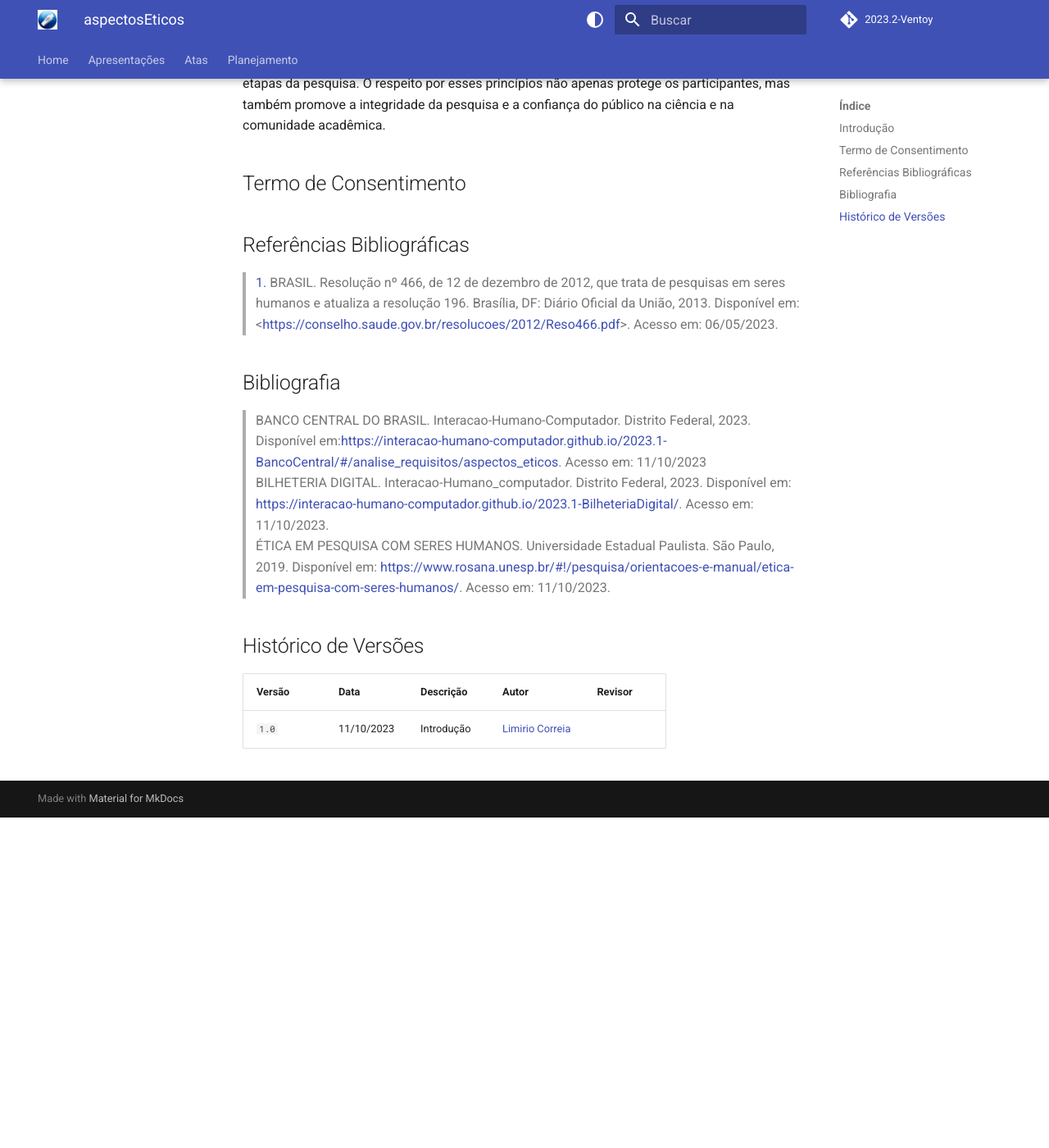
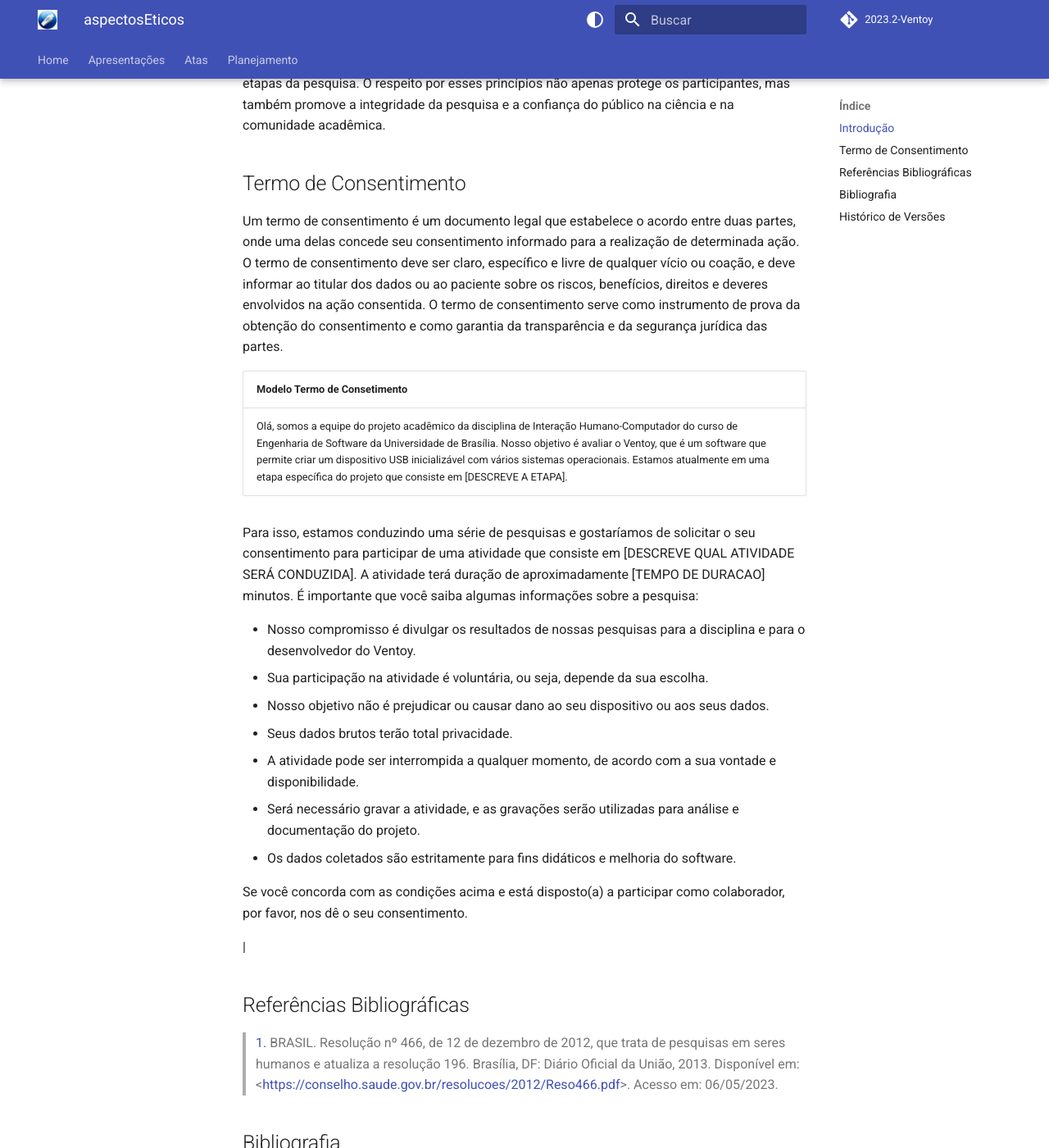
Before and after one commit to Interacao-Humano-Computador/2023.2-Ventoy, an MkDocs documentation site: the page built from docs/AnaliseDeRequisitos/aspectosEticos.md, in a window 1280 px wide and 1400 px high, scrolled down 1167 px. Shown: the whole window at 82% size. Built offline with MkDocs 1.6.1 and Material for MkDocs 9.7.7, drawn with Linux system fonts in a browser that asks for light colours; comment, search, counter and statistics services are not loaded; before the commit the page ends 2164 px from its top, so only the background shows below that; some of the changed text lies outside the part shown.

Commit message:
Update aspectosEticos.md

```diff
--- a/docs/AnaliseDeRequisitos/aspectosEticos.md
+++ b/docs/AnaliseDeRequisitos/aspectosEticos.md
@@ -10,7 +10,43 @@ Esses princípios éticos não se aplicam apenas a pesquisas de natureza médica
 
 ## Termo de Consentimento
 
+Um termo de consentimento é um documento legal que estabelece o acordo entre duas partes, onde uma delas concede seu consentimento informado para a realização de determinada ação.  O termo de consentimento deve ser claro, específico e livre de qualquer vício ou coação, e deve informar ao titular dos dados ou ao paciente sobre os riscos, benefícios, direitos e deveres envolvidos na ação consentida. O termo de consentimento serve como instrumento de prova da obtenção do consentimento e como garantia da transparência e da segurança jurídica das partes.  <br>
 
+|                                                                                     Modelo Termo de Consetimento                                                                                    |
+| --------------------------------------------------------------------------------------------------------------------------------------------------------------------------------------------------- |
+| Olá, somos a equipe do projeto acadêmico da disciplina de Interação Humano-Computador do curso de Engenharia de Software da Universidade de Brasília. Nosso objetivo é avaliar o Ventoy, que é um software que permite criar um dispositivo USB inicializável com vários sistemas operacionais. Estamos atualmente em uma etapa específica do projeto que consiste em [DESCREVE A ETAPA].<br>
+
+Para isso, estamos conduzindo uma série de pesquisas e gostaríamos de solicitar o seu consentimento para participar de uma atividade que consiste em [DESCREVE QUAL ATIVIDADE SERÁ CONDUZIDA]. A atividade terá duração de aproximadamente [TEMPO DE DURACAO] minutos. É importante que você saiba algumas informações sobre a pesquisa: <br>
+
+- Nosso compromisso é divulgar os resultados de nossas pesquisas para a disciplina e para o desenvolvedor do Ventoy. <br>
+- Sua participação na atividade é voluntária, ou seja, depende da sua escolha. <br>
+- Nosso objetivo não é prejudicar ou causar dano ao seu dispositivo ou aos seus dados. <br>
+- Seus dados brutos terão total privacidade. <br>
+- A atividade pode ser interrompida a qualquer momento, de acordo com a sua vontade e disponibilidade. <br>
+- Será necessário gravar a atividade, e as gravações serão utilizadas para análise e documentação do projeto. <br>
+- Os dados coletados são estritamente para fins didáticos e melhoria do software. <br>
+
+Se você concorda com as condições acima e está disposto(a) a participar como colaborador, por favor, nos dê o seu consentimento. <br>
+
+
+
+
+
+
+
+
+
+
+
+
+
+
+
+
+
+
+
+|
 
 ## Referências Bibliográficas
 
@@ -27,4 +63,5 @@ Esses princípios éticos não se aplicam apenas a pesquisas de natureza médica
 
 | Versão | Data       | Descrição                                       | Autor                                          | Revisor                                      |
 | ------ | ---------- | ----------------------------------------------- | -----------------------------------------------| ---------------------------------------------|
-| `1.0`  | 11/10/2023 | Introdução | [Limirio Correia](https://github.com/LimirioGuimaraes) | |
+| `1.0`  | 11/10/2023 | Introdução | [Limirio Guimarães](https://github.com/LimirioGuimaraes) | |
+| `1.0`  | 11/10/2023 | Adicionado modelo de termo de consentimento | [Limirio Guimarães](https://github.com/LimirioGuimaraes) | |
```
